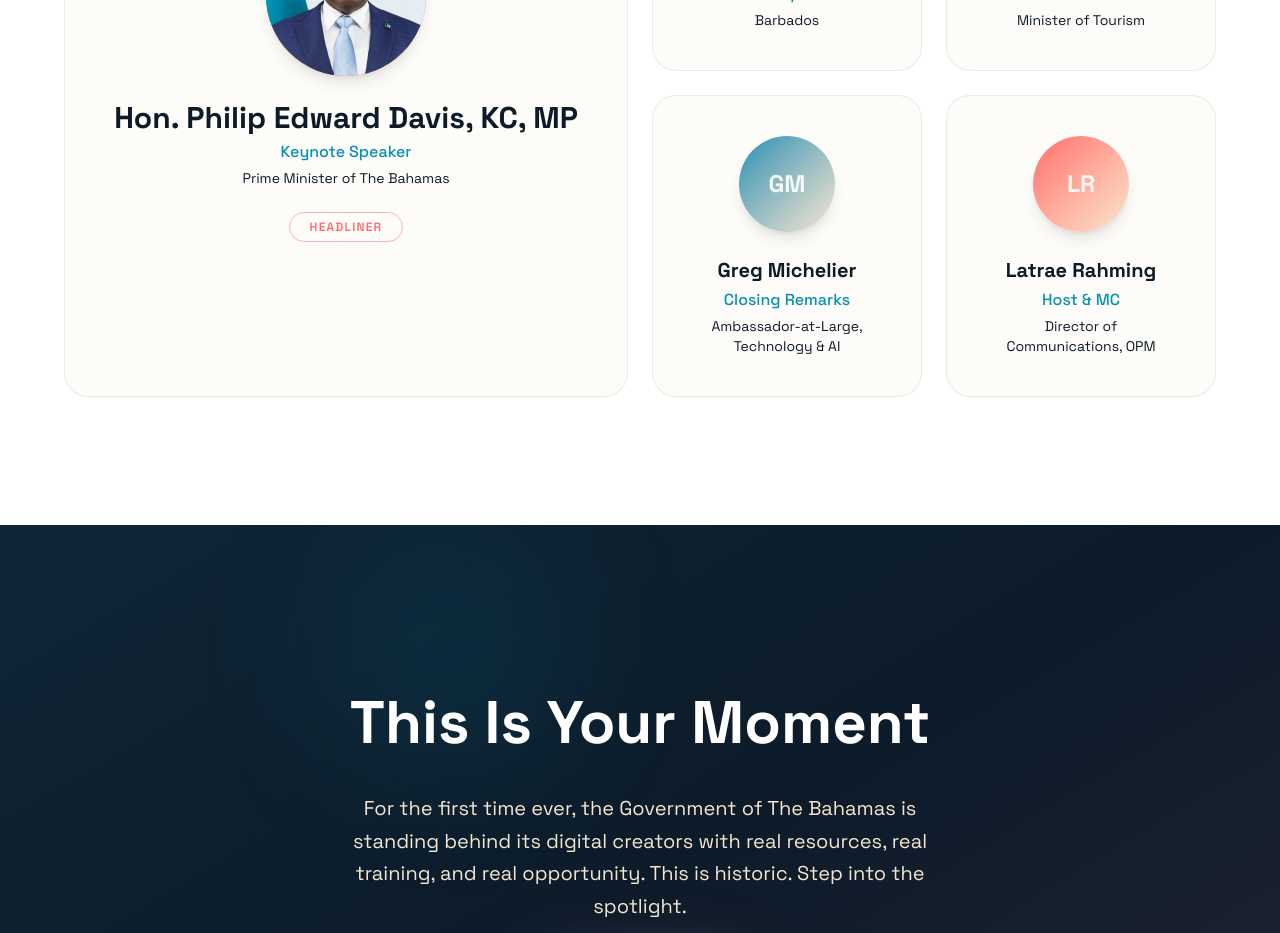
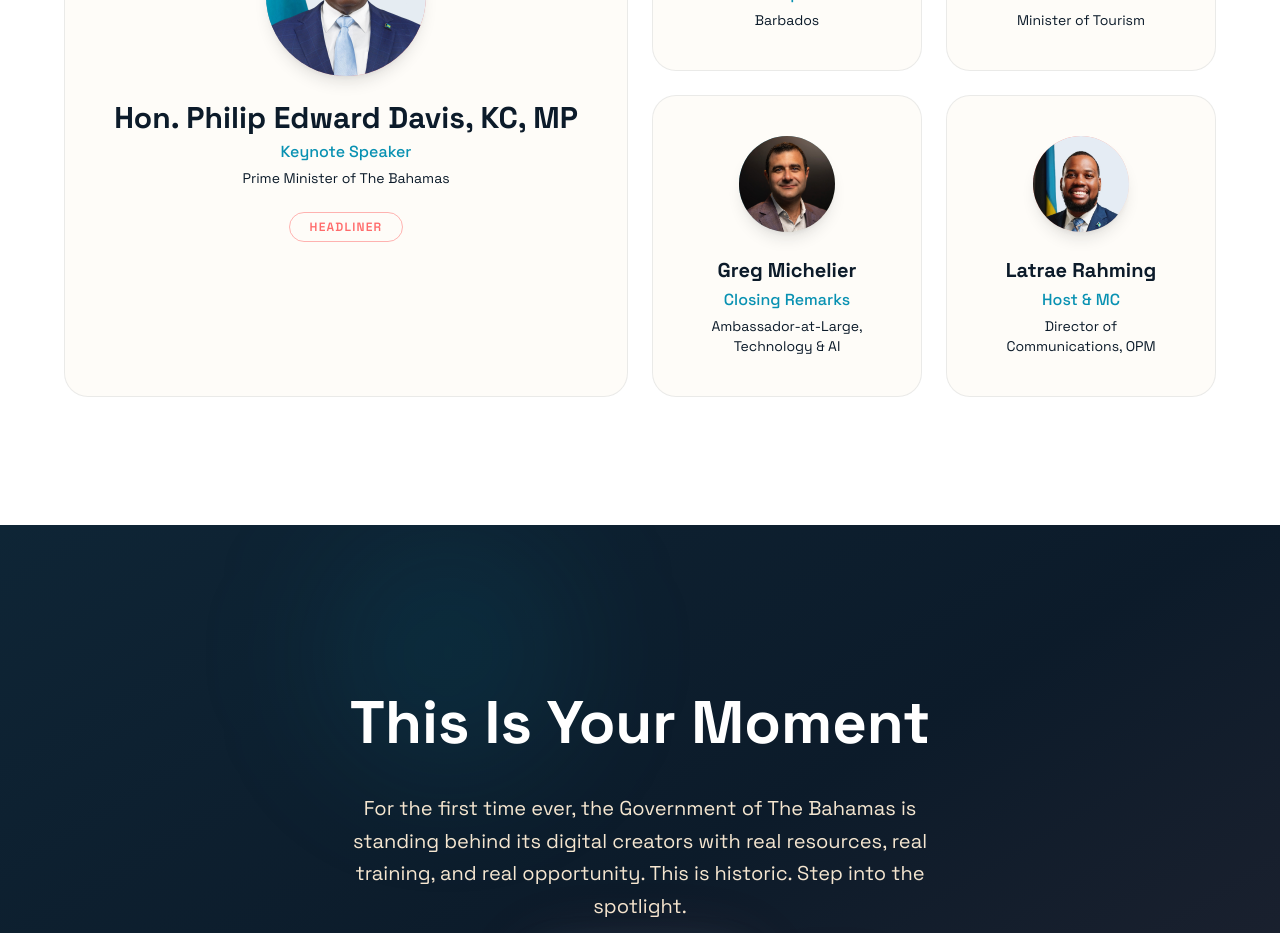
Before and after one commit to gmr0780/Bahamas-Creator-Economy, a Next.js app: page / in a window 1280 px wide. Shown: the part 5320-6253 px from the top of the page. Built offline with nearby package versions, Linux system fonts and the light colour scheme; no server answers; the database is empty.

Commit message:
Add Latrae Rahming and Greg Michelier photos to speaker circles

```diff
--- a/src/app/event/page.tsx
+++ b/src/app/event/page.tsx
@@ -46,6 +46,7 @@ const speakers = [
   {
     name: "Greg Michelier",
     initials: "GM",
+    image: "/speakers/greg-michelier.jpg",
     role: "Closing Remarks",
     description: "Ambassador-at-Large, Technology & AI",
     gradient: "from-aqua to-teal-300",
@@ -54,6 +55,7 @@ const speakers = [
   {
     name: "Latrae Rahming",
     initials: "LR",
+    image: "/speakers/latrae-rahming.jpeg",
     role: "Host & MC",
     description: "Director of Communications, OPM",
     gradient: "from-coral to-pink-300",
--- a/src/app/page.tsx
+++ b/src/app/page.tsx
@@ -133,6 +133,7 @@ const speakers = [
   {
     name: "Greg Michelier",
     initials: "GM",
+    image: "/speakers/greg-michelier.jpg",
     role: "Closing Remarks",
     tagline: "Ambassador-at-Large, Technology & AI",
     featured: false,
@@ -140,6 +141,7 @@ const speakers = [
   {
     name: "Latrae Rahming",
     initials: "LR",
+    image: "/speakers/latrae-rahming.jpeg",
     role: "Host & MC",
     tagline: "Director of Communications, OPM",
     featured: false,
```
Also changed, not shown: public/speakers/greg-michelier.jpg (added), public/speakers/latrae-rahming.jpeg (added).
